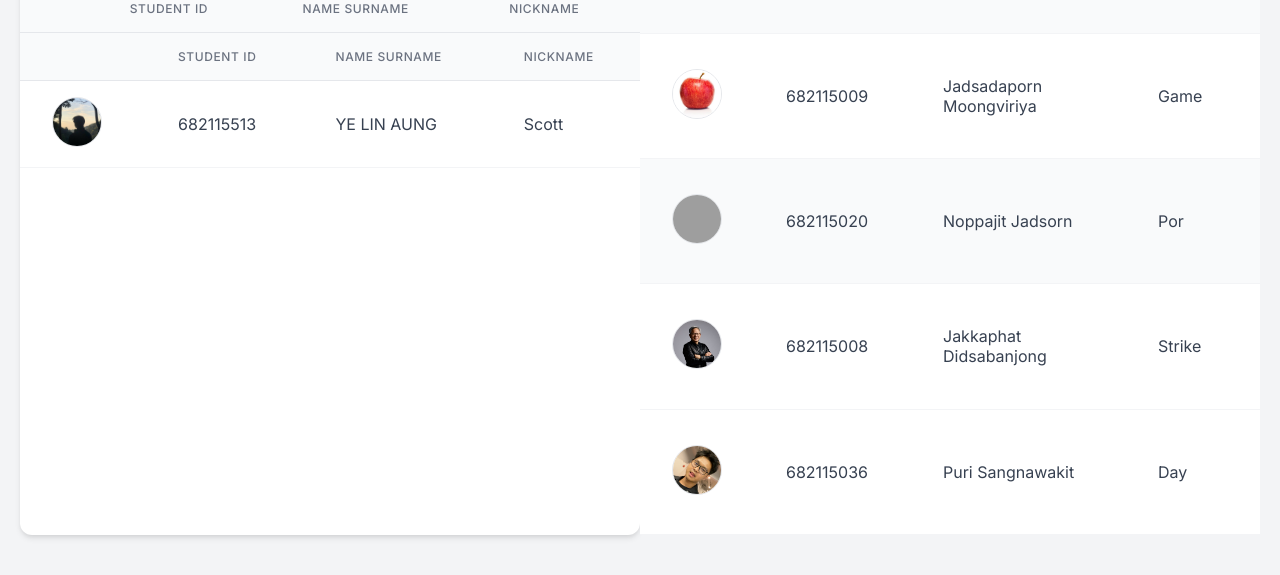
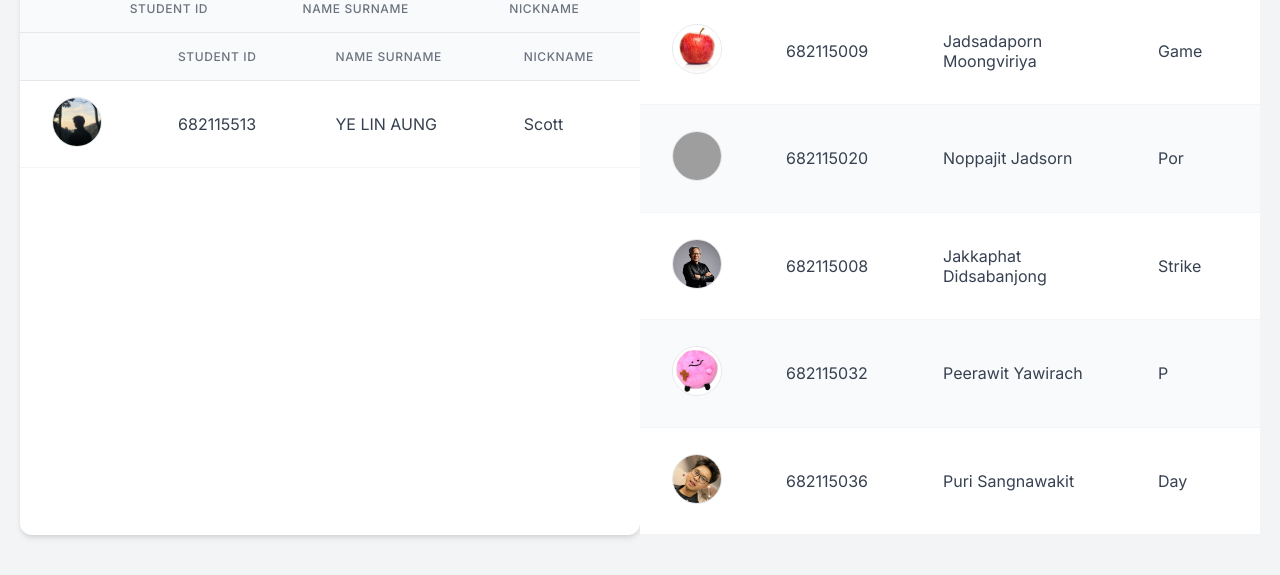
Before and after one commit to Pikul-cmu/234-Basic-DevOps-2026-lab2, a plain HTML site: page docs/index.html in a window 1280 px wide. Shown: the part 305-880 px from the top of the page. Drawn offline with Linux system fonts and the light colour scheme; grey boxes are pictures that could not be loaded.

Commit message:
Add student Peerawit Yawirach

```diff
--- a/docs/index.html
+++ b/docs/index.html
@@ -127,6 +127,14 @@
                     <td data-label="Name Surname">Jakkaphat Didsabanjong</td>
                     <td data-label="Nickname">Strike</td>
             </tr>
+            <tr>
+                <td data-label="Avatar" class="avatar-cell">
+                  <img src="assets/Kirbo.jpg" alt="New Student Avatar" class="avatar-img">
+                </td>
+                <td data-label="Student ID">682115032</td>
+                <td data-label="Name Surname">Peerawit Yawirach</td>
+                <td data-label="Nickname">P</td>
+            </tr>
             </tbody>
             <!-- DO NOT REMOVE naja || START PERSONAL INFORMATION FOR DAY 682115036  -->
             <tbody>
```
Also changed, not shown: docs/assets/Kirbo.jpg (added).
